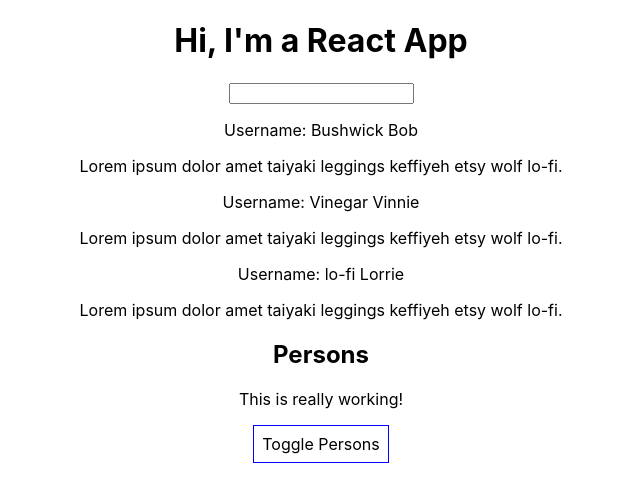
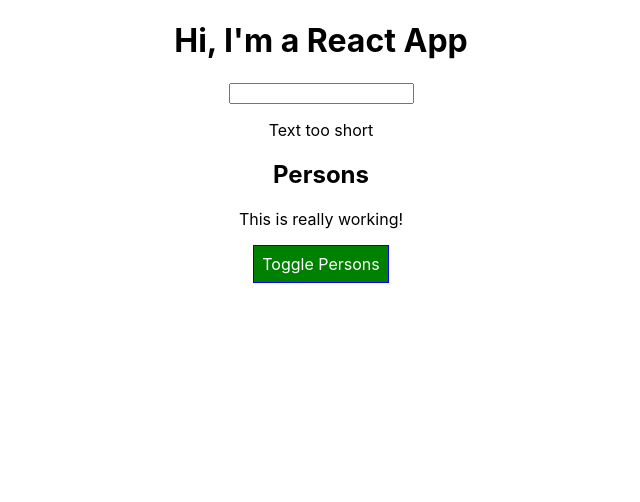
Before and after one commit to yasskin/react-complete-guide, a React (Create React App) app: page / in a window 1280 px wide. Shown: the top 502 px of the page, without its empty margins (319-959 px from the left). Built offline with nearby package versions, Linux system fonts and the light colour scheme.

Commit message:
add coursework up through lesson 5

```diff
--- a/package.json
+++ b/package.json
@@ -3,9 +3,11 @@
   "version": "0.1.0",
   "private": true,
   "dependencies": {
+    "bootstrap": "^4.1.3",
+    "radium": "^0.25.1",
     "react": "^16.6.3",
     "react-dom": "^16.6.3",
-    "react-scripts": "2.1.1"
+    "react-scripts": "^2.1.2"
   },
   "scripts": {
     "start": "react-scripts start",
--- a/src/App.css
+++ b/src/App.css
@@ -2,7 +2,10 @@
   text-align: center;
 }
 
-ol,
-li {
-  text-align: left;
+.red {
+  color: red;
 }
+
+.bold {
+  font-weight: bold;
+}
--- a/src/App.js
+++ b/src/App.js
@@ -3,6 +3,8 @@ import './App.css';
 import Person from './Person/Person';
 import UserInput from './UserInput/UserInput';
 import UserOutput from './UserOutput/UserOutput';
+import Validation from './Validation/Validation';
+import Char from './Char/Char';
 
 class App extends Component {
   state = {
@@ -17,7 +19,8 @@ class App extends Component {
       { nickname: "lo-fi Lorrie"}
     ],
     otherState: 'some other value',
-    showPersons: false
+    showPersons: false,
+    userInput: ''
   }
 
   switchNameHandler = (newName) => {
@@ -63,9 +66,21 @@ class App extends Component {
     this.setState({ showPersons: !doesShow });
   }
 
+  inputChangedHandler = (event) => {
+    this.setState({userInput: event.target.value});
+  }
+
+  deleteCharHandler = (index) => {
+    const text = this.state.userInput.split('');
+    text.splice(index, 1);
+    const updatedText = text.join('');
+    this.setState({userInput: updatedText});
+  }
+
   render() {
     const style = {
-      backgroundColor:'white',
+      backgroundColor: 'green',
+      color: 'white',
       font: 'inherit',
       border: '1px solid blue',
       padding: '8px',
@@ -87,21 +102,43 @@ class App extends Component {
           })}
         </div>
       );
+
+      style.backgroundColor = 'red';
+    }
+
+    const charList = this.state.userInput.split('').map((ch, index) => {
+      return <Char
+        character={ch}
+        key={index}
+        clicked={() => this.deleteCharHandler(index)} />;
+    });
+
+    const classes = [];
+
+    if (this.state.persons.length <=2 ) {
+      classes.push('red'); // classes = ['red];
+    }
+
+    if (this.state.persons.length <=1) {
+      classes.push('bold'); // classes = ['red', 'bold']
     }
 
     return (
       <div className="App">
         <h1>Hi, I'm a React App</h1>
-        <UserInput />
+        <input type="text" onChange={this.inputChangedHandler} value={this.state.userInput} />
+        <p>{this.state.userInput}</p>
+        <Validation inputLength={this.state.userInput.length} />
+        {charList}
+        {/* <UserInput />
         <UserOutput userName={this.state.username[0].nickname} />
         <UserOutput userName={this.state.username[1].nickname} />
-        <UserOutput userName={this.state.username[2].nickname} />
+        <UserOutput userName={this.state.username[2].nickname} /> */}
         <h2>Persons</h2>
-        <p>This is really working!</p>
+        <p className={classes.join(' ')}>This is really working!</p>
         <button
           style={style}
-          onClick={this.togglePersonsHandler}>Toggle Persons
-        </button>
+          onClick={this.togglePersonsHandler}>Toggle Persons</button>
         {persons}
       </div>
     );
--- /dev/null
+++ b/src/Char/Char.js
@@ -0,0 +1,19 @@
+import React from 'react';
+
+const char = (props) => {
+  const style = {
+    display: 'inline-block',
+    padding: '16px',
+    margin: '16px',
+    border: '1px solid black',
+    textAlign: 'center'
+  };
+
+  return (
+    <div style={style} onClick={props.clicked}>
+      {props.character}
+    </div>
+  );
+};
+
+export default char;
--- a/src/Person/Person.js
+++ b/src/Person/Person.js
@@ -2,8 +2,9 @@ import React from 'react';
 import './Person.css';
 
 const person = (props) => {
+
   return (
-    <div className="Person">
+    <div className="Person" style={style}>
       <p onClick={props.click}>I'm {props.name} and I am {props.age} years old!</p>
       <p>{props.children}</p>
       <input type="text" onChange={props.changed} value={props.name} />
--- /dev/null
+++ b/src/Validation/Validation.js
@@ -0,0 +1,18 @@
+import React from 'react';
+
+const validation = (props) => {
+
+  let validationMessage = 'Text long enough';
+
+  if (props.inputLength <=5) {
+    validationMessage = 'Text too short';
+  }
+
+  return (
+    <div>
+      <p>{validationMessage}</p>
+    </div>
+  )
+};
+
+export default validation;
--- a/src/index.css
+++ b/src/index.css
@@ -12,3 +12,10 @@ code {
   font-family: source-code-pro, Menlo, Monaco, Consolas, "Courier New",
     monospace;
 }
+
+button {
+  background-color: white;
+  border: 1px solid tomato;
+  padding: 8px;
+  cursor: pointer;
+};
```
Also changed, not shown: 1 other file (tests, documents, lock files or other folders).
